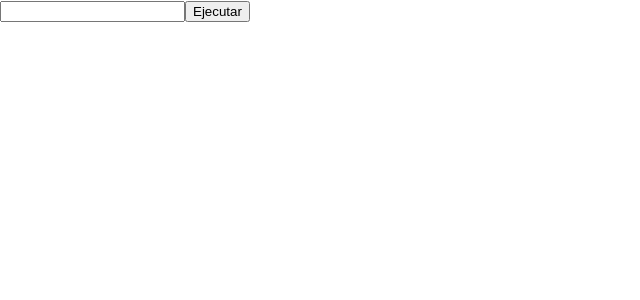
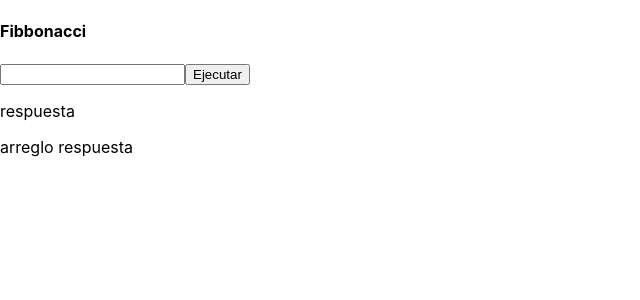
Before and after one commit to YanCarlosCertucheGrueso/akeProject, a React (Create React App) app: page / in a window 1280 px wide. Shown: the top 300 px of the page, without its empty margins (0-640 px from the left). Built offline with nearby package versions, Linux system fonts and the light colour scheme.

Commit message:
catch input

```diff
--- a/src/App.js
+++ b/src/App.js
@@ -1,4 +1,3 @@
-import logo from './logo.svg';
 import './App.css';
 import Fibo from './Components/Fibo'
 function App() {
--- a/src/Components/Fibo.jsx
+++ b/src/Components/Fibo.jsx
@@ -1,9 +1,29 @@
+import { useState } from "react";
 
 function Fibo() {
+    const [param, setParam] = useState(0)
+    const [result, setResult] =useState([])
+    const [error, setError] = useState(false)
+
+    function fiboClick() {
+        console.log(param);
+    }
+    function fiboChange(e){
+        setParam(e.target.value)
+    }
+
     return (
       <div>
-        <input type="text"></input>
-        <button>Ejecutar</button>
+        <h4>Fibbonacci</h4>
+        <form>
+        <input type="text" onChange={fiboChange}></input>
+        <button type="submit" onClick={fiboClick}>Ejecutar</button>
+        </form>
+        <div>
+            <p>respuesta</p>
+            {error === true ? <p>'Número no valido, es menor a cero'</p> : <p>arreglo respuesta</p>}
+        </div>
+
       </div>
     );
 }
```
